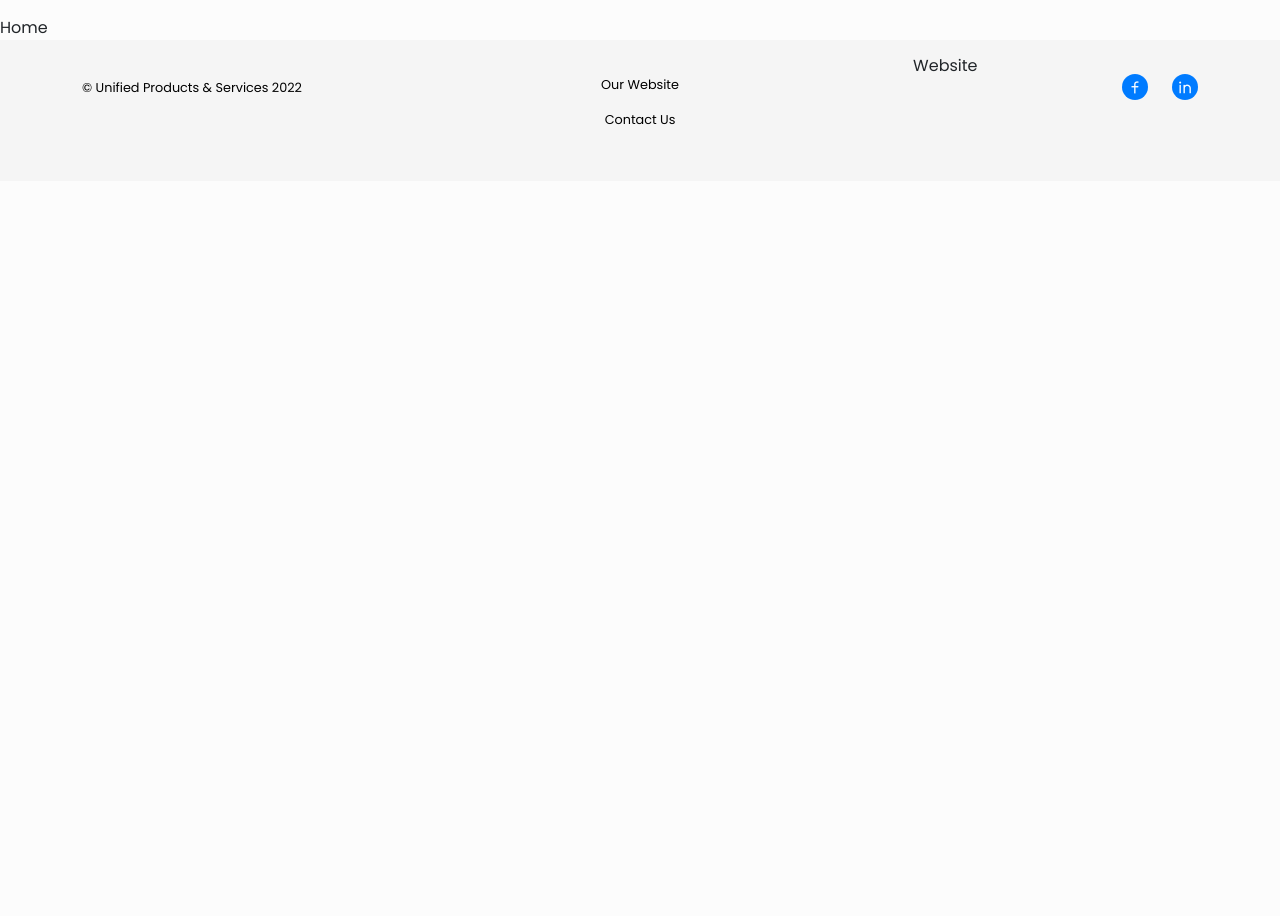
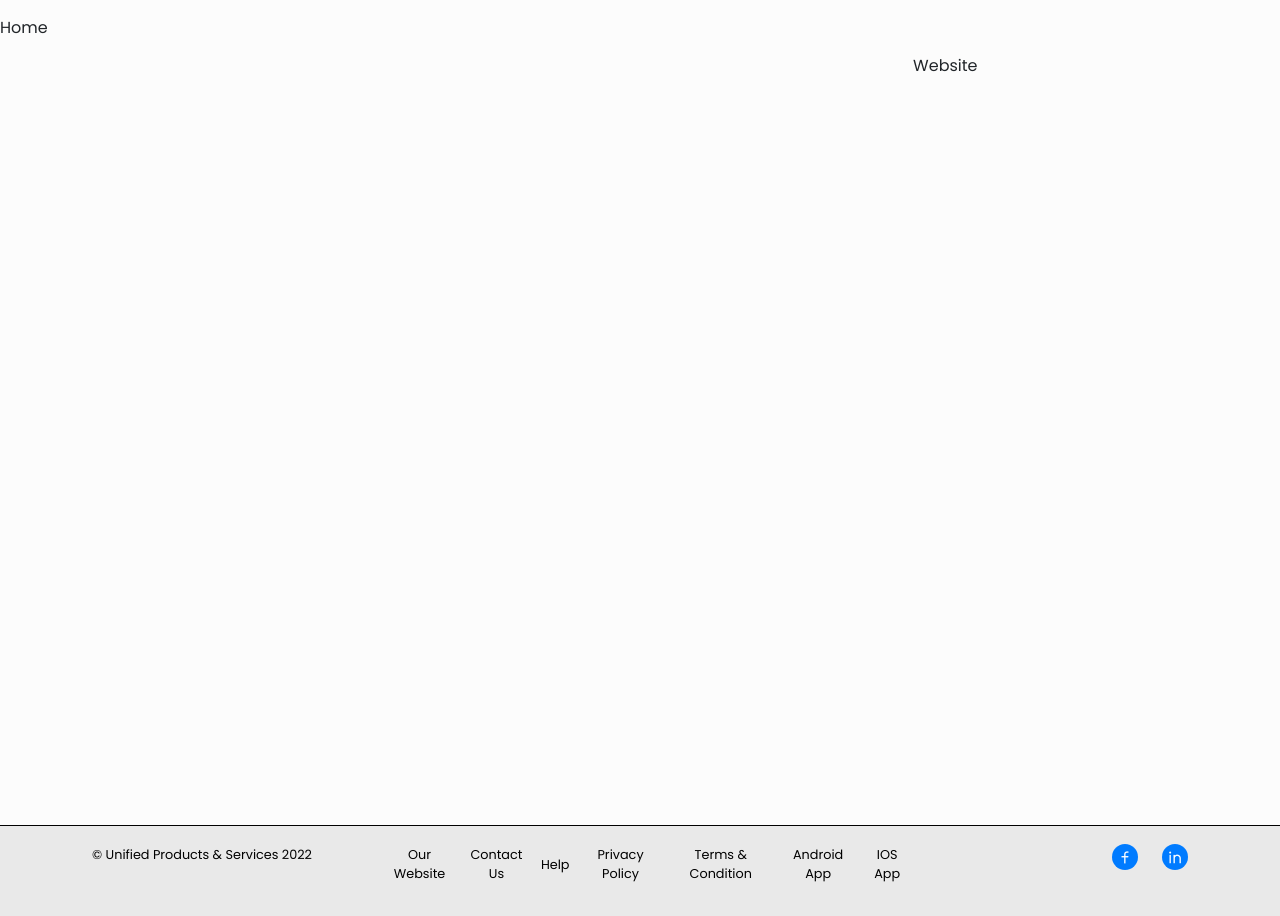
Before and after one commit to kristoffg10/ups_reskin_initial, a React (Create React App) app: page /home in a window 1280 px wide. Shown: the part 84-1000 px from the top of the page. Before the commit the page ends 800 px from the top, so only its background shows below. Built offline with nearby package versions, Linux system fonts and the light colour scheme; a web font is replaced by a local one.

Commit message:
minor fix in header, footer

```diff
--- a/src/components/Footer/Footer.jsx
+++ b/src/components/Footer/Footer.jsx
@@ -17,29 +17,30 @@ const Footer = () => {
           </Col>
           <Col lg="6" md="6">
             <center>
-              <div>
+              <div className="copyright__text">
               <p className="copyright__text">
-                <Link to="">
+                <Link to="" className="footer_links">
                   <p>Our Website</p>
                 </Link>
-                <Link to="">
+                <Link to="" className="footer_links">
                   <p>Contact Us</p>
                 </Link>
-                {/* <Link to="">
+                <Link to="" className="footer_links">
                   <p>Help</p>
                 </Link>
-                <Link to="">
+                <Link to="" className="footer_links">
                   <p>Privacy Policy</p>
                 </Link>
-                <Link to="">
+                <Link to="" className="footer_links">
                   <p>Terms & Condition</p>
                 </Link>
-                <Link to="">
+                <Link to="" className="footer_links">
                   <p>Android App</p>
                 </Link>
-                <Link to="">
+                <Link to="" className="footer_links">
                   <p>IOS App</p>
-                </Link> */}
+                </Link>
+
               </p>
               </div>
             </center>
--- a/src/components/Header/Header.jsx
+++ b/src/components/Header/Header.jsx
@@ -1,40 +1,30 @@
 import React, { useRef, useEffect } from "react";
-
 import { Container } from "reactstrap";
 import logo from "../../assets/images/UPSlogo.png";
 import { Link } from "react-router-dom";
 // import { useSelector, useDispatch } from "react-redux";
-
-// import { cartUiActions } from "../../store/shopping-cart/cartUiSlice";
-
 import "../../styles/header.css";
 
 const Header = () => {
   const menuRef = useRef(null);
   const headerRef = useRef(null);
-  //const totalQuantity = useSelector((state) => state.cart.totalQuantity);
-  // const dispatch = useDispatch();
 
   const toggleMenu = () => menuRef.current.classList.toggle("show__menu");
 
-  // const toggleCart = () => {
-  //   dispatch(cartUiActions.toggle());
-  // };
+  // useEffect(() => {
+  //   window.addEventListener("scroll", () => {
+  //     if (
+  //       document.body.scrollTop > 80 ||
+  //       document.documentElement.scrollTop > 80
+  //     ) {
+  //       headerRef.current.classList.add("header__shrink");
+  //     } else {
+  //       headerRef.current.classList.remove("header__shrink");
+  //     }
+  //   });
 
-  useEffect(() => {
-    window.addEventListener("scroll", () => {
-      if (
-        document.body.scrollTop > 80 ||
-        document.documentElement.scrollTop > 80
-      ) {
-        headerRef.current.classList.add("header__shrink");
-      } else {
-        headerRef.current.classList.remove("header__shrink");
-      }
-    });
-
-    return () => window.removeEventListener("scroll");
-  }, []);
+  //   return () => window.removeEventListener("scroll");
+  // }, []);
 
   return (
     <header className="header" ref={headerRef}>
@@ -42,14 +32,31 @@ const Header = () => {
         <div className="nav__wrapper d-flex justify-content-between">
           <div className="logo">
             <img src={logo} alt="logo"/>
+          </div>
 
-          </div>
           <h5 className="page__title">UPS Web Portal</h5>
+
+          {/* <div class="dropdown">
+            <button class="btn btn-secondary dropdown-toggle"
+                    type="button"
+                    id="dropdownMenuButton"
+                    data-toggle="dropdown"
+                    aria-haspopup="true"
+                    aria-expanded="false"
+            >
+            Dropdown button
+            </button>
+
+            <div class="dropdown-menu" aria-labelledby="dropdownMenuButton">
+              <a class="dropdown-item" href="/login">Action</a>
+              <a class="dropdown-item" href="/login">Another action</a>
+              <a class="dropdown-item" href="/login">Something else here</a>
+            </div>
+
+          </div> */}
             <Link to={"/login"}>Our Website</Link>
             <Link to={"/help"}>Help</Link>
             <Link className="nav__register" to="registerDealer"><button class="btn btn-outline-dark">Create Account</button></Link>
-
-
 
             <span className="mobile__menu" onClick={toggleMenu}>
               <i class="ri-menu-line"></i>
--- a/src/styles/footer.css
+++ b/src/styles/footer.css
@@ -1,8 +1,14 @@
 .footer {
-  padding-top: 35px;
-  padding-bottom: 20px;
-  background: #F5F5F5;
-  position: "fixed",
+  width: 100%;
+  height: 90px;
+  margin-top: 50px;
+  outline: solid 1px rgb(0, 0, 0);
+  position: absolute;
+  bottom: 0;
+  background: #e9e9e9;
+  padding: 19px 80px;
+  /* gap: 10px; */
+  margin-bottom: -200px;
 }
 
 .footer__logo h5 {
@@ -79,7 +85,16 @@
 .copyright__text {
   font-size: 0.8rem;
   color: #000000;
-  display: inline-block;
+  display: flex;
+}
+
+.footer_links {
+  font-size: 0.8rem;
+  color: #000000;
+  display: flex;
+  margin-left: 15px;
+  align-items: center;
+  justify-content: space-between;
 }
 
 @media only screen and (max-width: 992px) {
```
